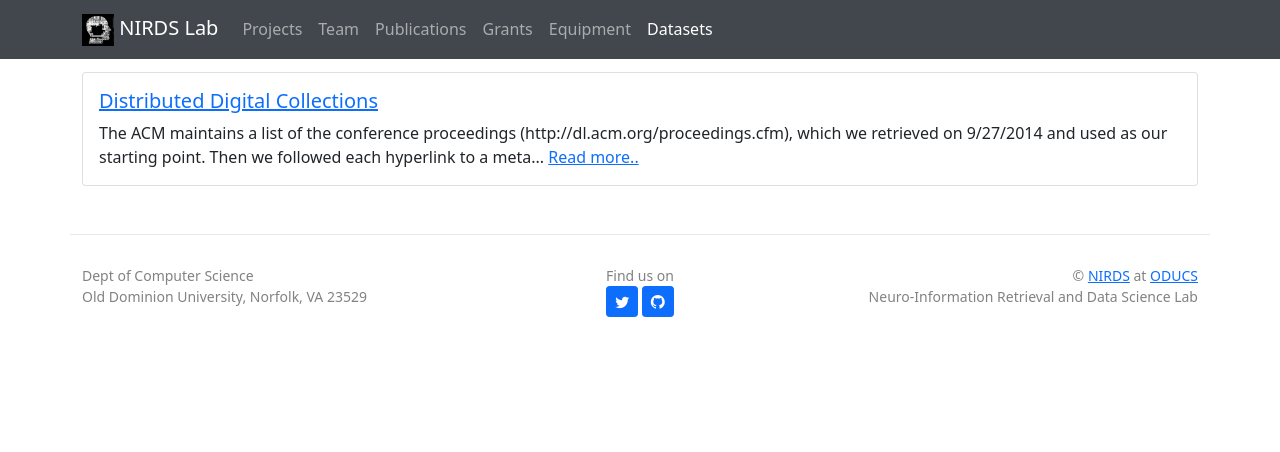
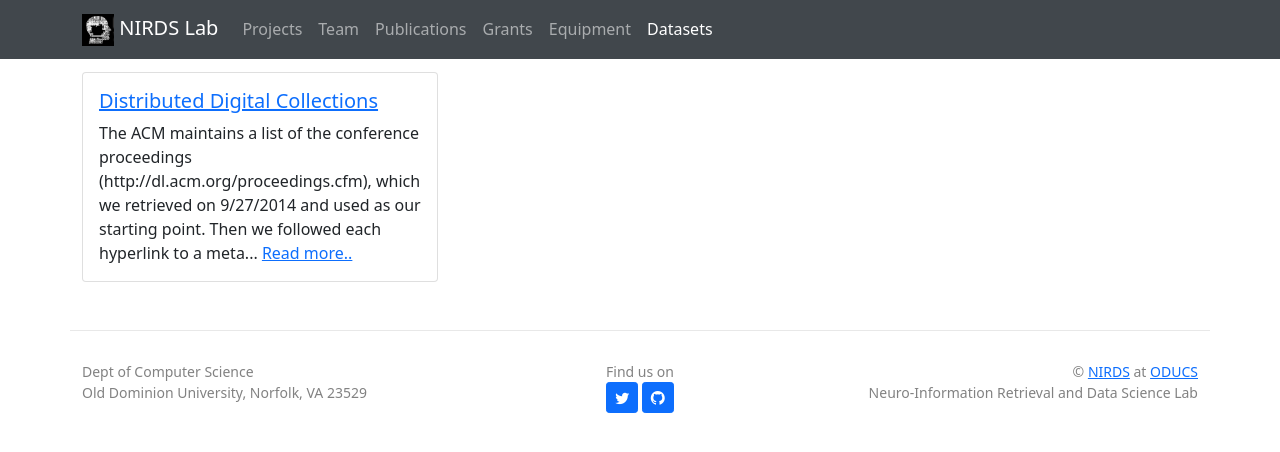
Before and after one commit to nirdslab/nirdslab.github.io, a Jekyll site: the page built from datasets.md, in a window 1280 px wide. Shown: the top 452 px of the page. Built offline with Jekyll 4.4.1, drawn with Linux system fonts in a browser that asks for light colours.

Commit message:
fix issues

```diff
--- a/datasets.md
+++ b/datasets.md
@@ -3,24 +3,17 @@ layout: default
 title: "Datasets"
 ---
 
-
-<!-- <ul>
+<div class="row row-cols-1 row-cols-lg-3 row-cols-md-2 g-4">
   {% for dataset in site.datasets %}
-    <h3>
-      <a href="{{ dataset.url }}">{{ dataset.title }}</a>
-    </h3>
-  {% endfor %}
-</ul> -->
-
-<div class="card-columns">
-  {% for dataset in site.datasets %}
-    <div class="card">
-      <div class="card-body">
-        <h5 class="card-title"><a href="{{ dataset.url }}">{{ dataset.title }}</a></h5>
-        <p class="card-text">
-          {{ dataset.excerpt | strip_html | strip_newlines | truncate: 200}}
-          <a href="{{ dataset.url }}">Read more..</a>
-        </p>
+    <div class="col">
+      <div class="card">
+        <div class="card-body">
+          <h5 class="card-title"><a href="{{ dataset.url }}">{{ dataset.title }}</a></h5>
+          <p class="card-text">
+            {{ dataset.excerpt | strip_html | strip_newlines | truncate: 200}}
+            <a href="{{ dataset.url }}">Read more..</a>
+          </p>
+        </div>
       </div>
     </div>
   {% endfor %}
```
Also changed, not shown: Gemfile (+1 -6 lines), Gemfile.lock.
